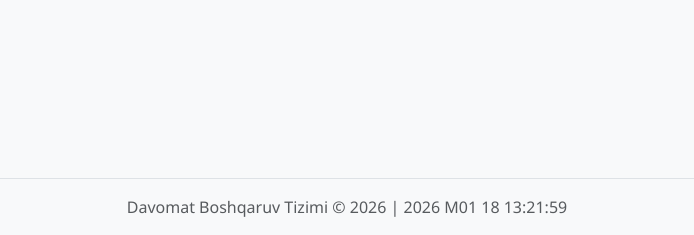
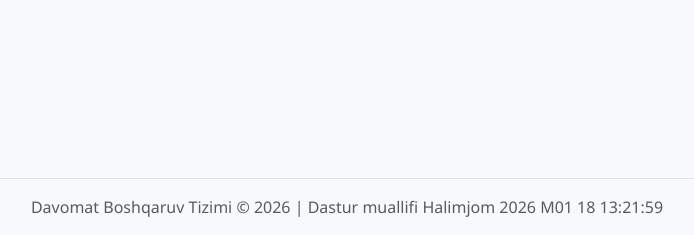
Before and after one commit to OnOlam/Birinchi-zakas, a Flask app: template Alijon_2/templates/reports_group.html in a window 1280 px wide. Shown: the part 565-800 px from the top of the page, without its empty margins (293-987 px from the left). Run offline with Flask 3, Linux system fonts and the light colour scheme; the template is opened without the code that fills it: values that come from a table or form of the project are taken from there, others are empty; parts of the project's set-up code (start-up, migrations or seed data) failed here and were passed over.

Commit message:
Base oʼzgardi

```diff
--- a/Alijon_2/templates/base.html
+++ b/Alijon_2/templates/base.html
@@ -97,7 +97,7 @@
     <footer class="footer mt-auto py-3 bg-light">
         <div class="container text-center">
             <span class="text-muted">
-                Davomat Boshqaruv Tizimi &copy; 2026 |
+                Davomat Boshqaruv Tizimi &copy; 2026 | Dastur muallifi Halimjom
                 <span id="current-time"></span>
             </span>
         </div>
```
